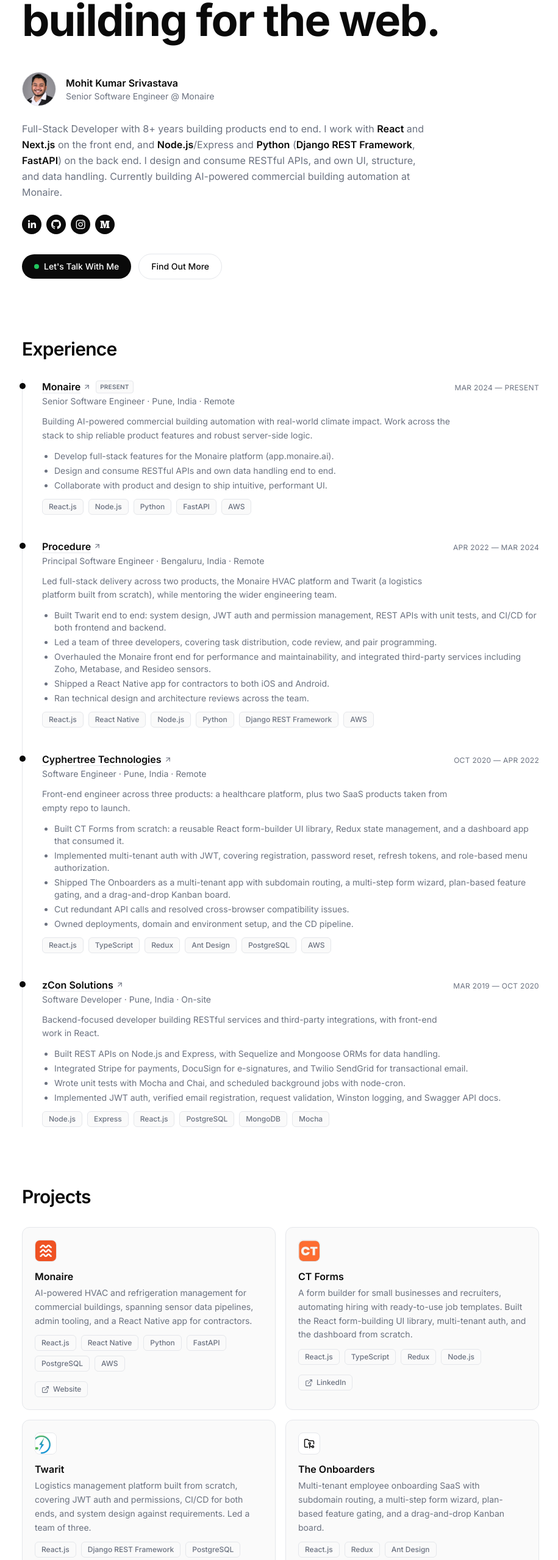
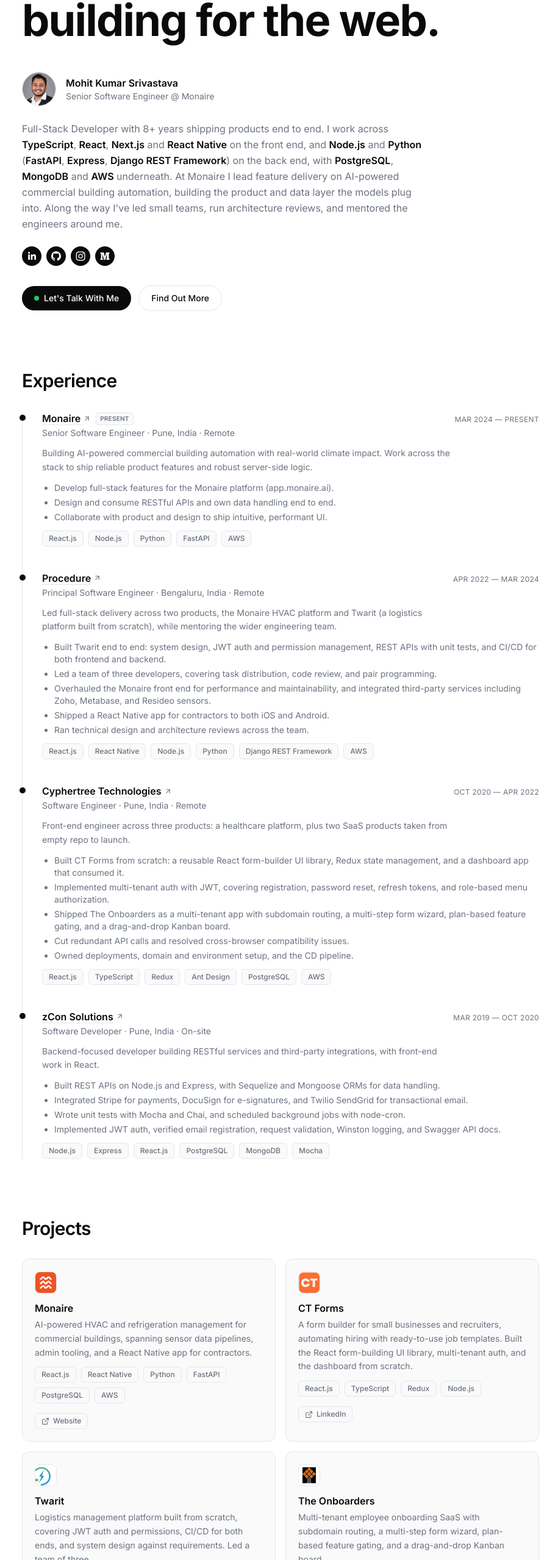
Before and after one commit to mkayfour/mohitkumar-portfolio, a Next.js app: page / in a window 1280 px wide. Shown: the part 242-2800 px from the top of the page at 61% size, without its empty margins (180-1095 px from the left). Built offline with nearby package versions, Linux system fonts and the light colour scheme; no server answers.

Commit message:
Modernise bio, add Cyphertree logo and link for The Onboarders

```diff
--- a/data/profile.ts
+++ b/data/profile.ts
@@ -5,7 +5,7 @@
   role: "Senior Software Engineer @ Monaire",
   location: "Pune, Maharashtra, India",
   tagline: "Full-Stack Developer with 8+ years of experience.",
-  bio: "Full-Stack Developer with 8+ years building products end to end. I work with React and Next.js on the front end, and Node.js/Express and Python (Django REST Framework, FastAPI) on the back end. I design and consume RESTful APIs, and own UI, structure, and data handling. Currently building AI-powered commercial building automation at Monaire.",
+  bio: "Full-Stack Developer with 8+ years shipping products end to end. I work across TypeScript, React, Next.js and React Native on the front end, and Node.js and Python (FastAPI, Express, Django REST Framework) on the back end, with PostgreSQL, MongoDB and AWS underneath. At Monaire I lead feature delivery on AI-powered commercial building automation, building the product and data layer the models plug into. Along the way I've led small teams, run architecture reviews, and mentored the engineers around me.",
   email: "mk4227525@gmail.com",
   avatar: "/images/mohit-kumar-srivastava.png",
   // Resume download disabled until the PDF is refreshed (the old one
--- a/data/projects.ts
+++ b/data/projects.ts
@@ -29,9 +29,10 @@
   },
   {
     name: "The Onboarders",
+    icon: "/images/logos/cyphertree.png",
     description:
       "Multi-tenant employee onboarding SaaS with subdomain routing, a multi-step form wizard, plan-based feature gating, and a drag-and-drop Kanban board.",
     tags: ["React.js", "Redux", "Ant Design"],
-    links: [],
+    links: [{ label: "Website", url: "https://cyphertree.com/" }],
   },
 ];
--- a/data/skills.ts
+++ b/data/skills.ts
@@ -14,10 +14,19 @@
 
 // Keywords bolded in the hero bio. Must match substrings present in profile.bio.
 export const bioHighlights: string[] = [
-  "React",
+  // Order matters: the hero builds a regex alternation from this list, so any
+  // phrase that starts with a shorter entry must come first ("React Native"
+  // before "React") or the shorter one wins the match.
+  "Django REST Framework",
+  "React Native",
+  "TypeScript",
   "Next.js",
   "Node.js",
+  "PostgreSQL",
+  "MongoDB",
+  "FastAPI",
+  "Express",
   "Python",
-  "Django REST Framework",
-  "FastAPI",
+  "React",
+  "AWS",
 ];
```
Also changed, not shown: public/images/logos/cyphertree.png (added).
